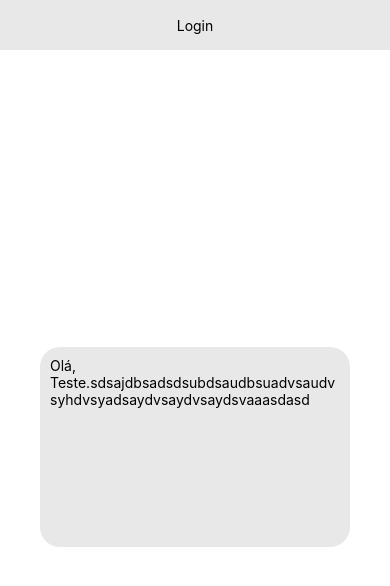
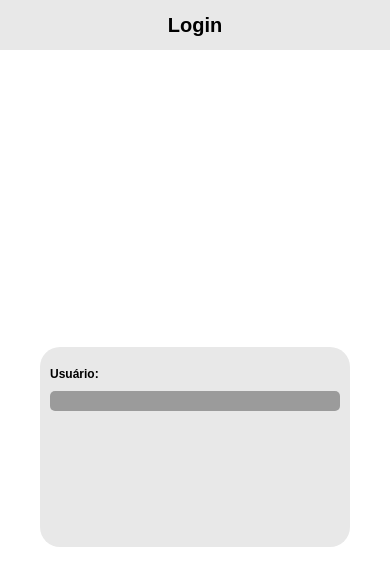
Before and after one commit to jgvlf/FirstExpoApp_2023, a React Native app: screen / in a window 390 px wide. Shown: the top 586 px of the page. Built offline with nearby package versions, Linux system fonts and the light colour scheme.

Commit message:
📈NEW FEAT: Create a TextField Componet

```diff
--- a/components/UI/Form/Field.js
+++ b/components/UI/Form/Field.js
@@ -0,0 +1,25 @@
+import { StyleSheet, Text, View, Image, TouchableOpacity, TextInput } from 'react-native';
+
+export function Field(){
+    return(
+        <View style={fieldStyles.main}>
+            <TextInput style={fieldStyles.text}/>
+        </View>
+    );
+}
+
+const fieldStyles = StyleSheet.create({
+    main:{
+        marginTop: 10,
+        width: "100%",
+        backgroundColor: "#9B9B9B",
+        borderRadius: 5,
+
+    },
+    text:{
+        height: 20,
+        fontFamily: 'Arial',
+        fontSize: 12,
+        fontWeight: '700',
+    },
+});
--- a/components/UI/Form/Form.js
+++ b/components/UI/Form/Form.js
@@ -1,11 +1,13 @@
 import { View, StyleSheet } from "react-native";
 import { TextField } from "./TextField";
+import { Field } from "./Field";
 
 export function Form(){
     return(
         <View style={formStyle.main}>
             <TextField>
-                Olá, Teste.sdsajdbsadsdsubdsaudbsuadvsaudvsyhdvsyadsaydvsaydvsaydsvaaasdasd
+                Usuário:
+                <Field/>
             </TextField>
         </View>
     );
--- a/components/UI/Form/TextField.js
+++ b/components/UI/Form/TextField.js
@@ -3,7 +3,7 @@ import { StyleSheet, Text, View, Image, TouchableOpacity } from 'react-native';
 export function TextField({children}){
     return(
         <View style={textFieldStyles.main}>
-            <Text>
+            <Text style={textFieldStyles.text}>
                 {children}
             </Text>
         </View>
@@ -19,4 +19,10 @@ const textFieldStyles = StyleSheet.create({
         padding: 10,
 
     },
+    text:{
+        marginTop: 10,
+        fontFamily: 'Arial',
+        fontSize: 12,
+        fontWeight: '700',
+    },
 });
--- a/components/UI/NavBar/isLoged.js
+++ b/components/UI/NavBar/isLoged.js
@@ -10,7 +10,7 @@ export function IsLoged(){
                 </TouchableOpacity>
             </View>
             <View style={isLogedStyles.div_text}>
-                <Text>Home Page</Text>
+                <Text style={isLogedStyles.text}>Home Page</Text>
             </View>
         </View>
     );
@@ -36,4 +36,9 @@ const isLogedStyles = StyleSheet.create({
         justifyContent: 'flex-end',
         paddingRight: 20,
     },
+    text:{
+        fontFamily: 'Arial',
+        fontSize: 20,
+        fontWeight: 'bold',
+    },
 })
--- a/components/UI/NavBar/noLoged.js
+++ b/components/UI/NavBar/noLoged.js
@@ -4,7 +4,7 @@ export function NoLoged(){
     return(
         <View style={noLogedStyles.main}>
             <View style={noLogedStyles.div_text}>
-                <Text>Login</Text>
+                <Text style={noLogedStyles.text}>Login</Text>
             </View>
         </View>
     );
@@ -25,4 +25,9 @@ const noLogedStyles = StyleSheet.create({
         alignItems: "center",
         justifyContent: "center",
     },
+    text:{
+        fontFamily: 'Arial',
+        fontSize: 20,
+        fontWeight: 'bold',
+    },
 })
```
